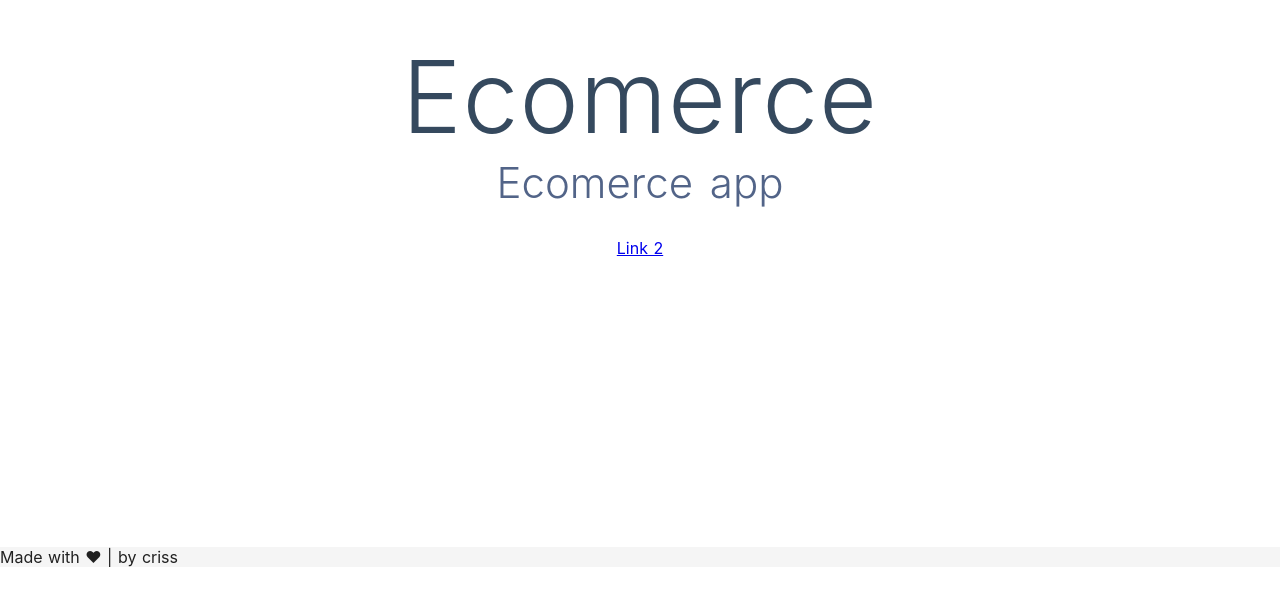
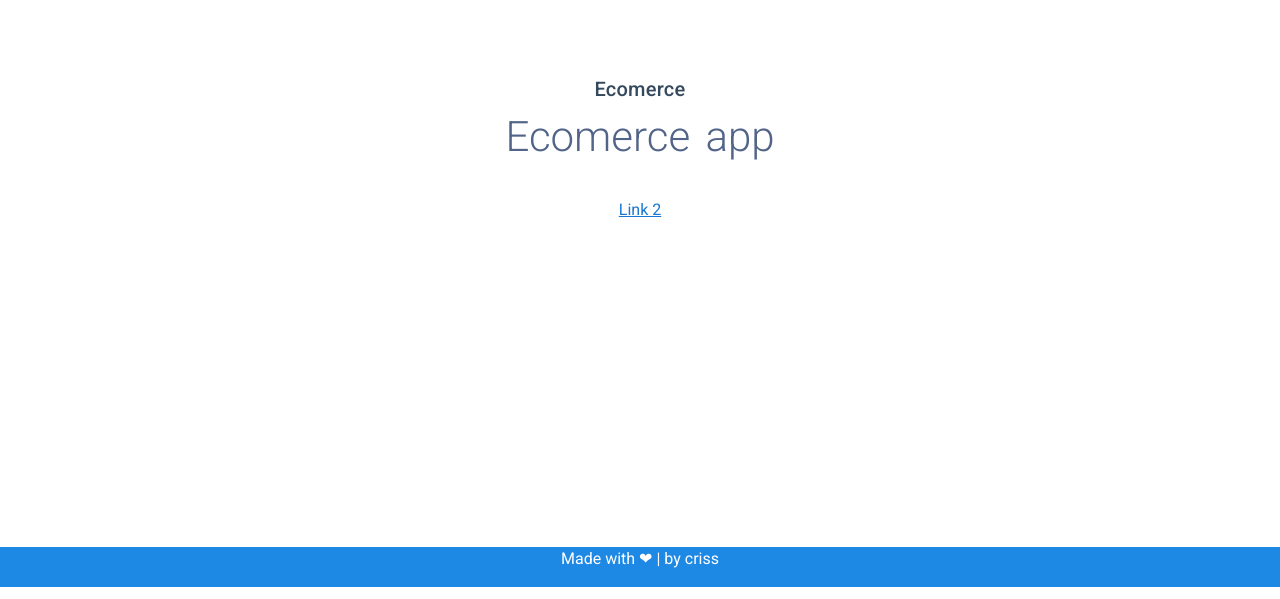
Before and after one commit to crisswebapp/Abarrofarma, a Nuxt app: page / in a window 1280 px wide. Shown: the part 253-852 px from the top of the page. Built offline with nearby package versions, Linux system fonts and the light colour scheme.

Commit message:
agregando vuetify para tema de la app

```diff
--- /dev/null
+++ b/assets/variables.scss
@@ -0,0 +1,4 @@
+// Ref: https://github.com/nuxt-community/vuetify-module#customvariables
+//
+// The variables you want to modify
+// $font-size-root: 20px;
--- a/components/footer/footer.vue
+++ b/components/footer/footer.vue
@@ -1,8 +1,8 @@
 <template>
-  <v-footer id=".footer" padless>
+  <v-footer class="blue darken-1" padless>
     <v-row>
-      <v-col class="primary lighten-2 py-4 text-center white--text">
-        <p align-center>
+      <v-col cols="12" class="text-center">
+        <p class="white--text">
           Made with ❤ | by criss
         </p>
       </v-col>
@@ -15,9 +15,3 @@ export default {
   name: 'VmFooter'
 }
 </script>
-
-<style scoped>
-.footer {
-  background-color: blue;
-}
-</style>
--- a/layouts/default.vue
+++ b/layouts/default.vue
@@ -1,8 +1,8 @@
 <template>
-  <div>
+  <v-app>
     <nuxt />
     <VmFooter />
-  </div>
+  </v-app>
 </template>
 
 <script>
@@ -11,52 +11,3 @@ export default {
   components: { VmFooter }
 }
 </script>
-<style>
-html {
-  font-family: 'Source Sans Pro', -apple-system, BlinkMacSystemFont, 'Segoe UI',
-    Roboto, 'Helvetica Neue', Arial, sans-serif;
-  font-size: 16px;
-  word-spacing: 1px;
-  -ms-text-size-adjust: 100%;
-  -webkit-text-size-adjust: 100%;
-  -moz-osx-font-smoothing: grayscale;
-  -webkit-font-smoothing: antialiased;
-  box-sizing: border-box;
-}
-
-*,
-*:before,
-*:after {
-  box-sizing: border-box;
-  margin: 0;
-}
-
-.button--green {
-  display: inline-block;
-  border-radius: 4px;
-  border: 1px solid #3b8070;
-  color: #3b8070;
-  text-decoration: none;
-  padding: 10px 30px;
-}
-
-.button--green:hover {
-  color: #fff;
-  background-color: #3b8070;
-}
-
-.button--grey {
-  display: inline-block;
-  border-radius: 4px;
-  border: 1px solid #35495e;
-  color: #35495e;
-  text-decoration: none;
-  padding: 10px 30px;
-  margin-left: 15px;
-}
-
-.button--grey:hover {
-  color: #fff;
-  background-color: #35495e;
-}
-</style>
--- a/nuxt.config.js
+++ b/nuxt.config.js
@@ -1,3 +1,4 @@
+import colors from 'vuetify/es5/util/colors'
 /* eslint-disable no-unused-vars */
 export default {
   mode: 'universal',
@@ -38,8 +39,9 @@ export default {
   buildModules: [
     // Doc: https://github.com/nuxt-community/eslint-module
     '@nuxtjs/eslint-module',
-    '@nuxtjs/vuetify'
+    ['@nuxtjs/vuetify', {}]
   ],
+
   /*
    ** Nuxt.js modules
    */
@@ -50,6 +52,23 @@ export default {
     // Doc: https://github.com/nuxt-community/dotenv-module
     '@nuxtjs/dotenv'
   ],
+  vuetify: {
+    customVariables: ['~/assets/variables.scss'],
+    theme: {
+      light: true,
+      themes: {
+        light: {
+          primary: colors.blue.darken2,
+          accent: colors.grey.darken3,
+          secondary: colors.amber.darken3,
+          info: colors.teal.lighten1,
+          warning: colors.amber.base,
+          error: colors.deepOrange.accent4,
+          success: colors.green.accent3
+        }
+      }
+    }
+  },
   /*
    ** Axios module configuration
    ** See https://axios.nuxtjs.org/options
```
Also changed, not shown: 1 other file (tests, documents, lock files or other folders).
